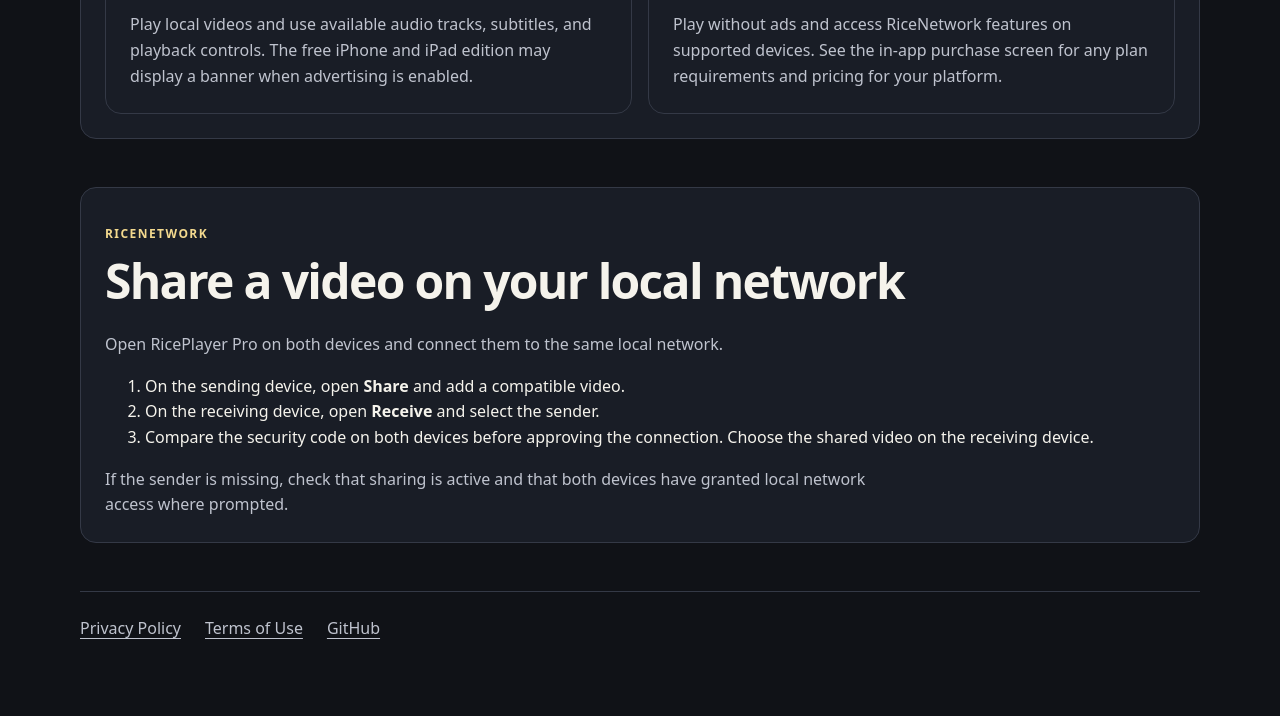
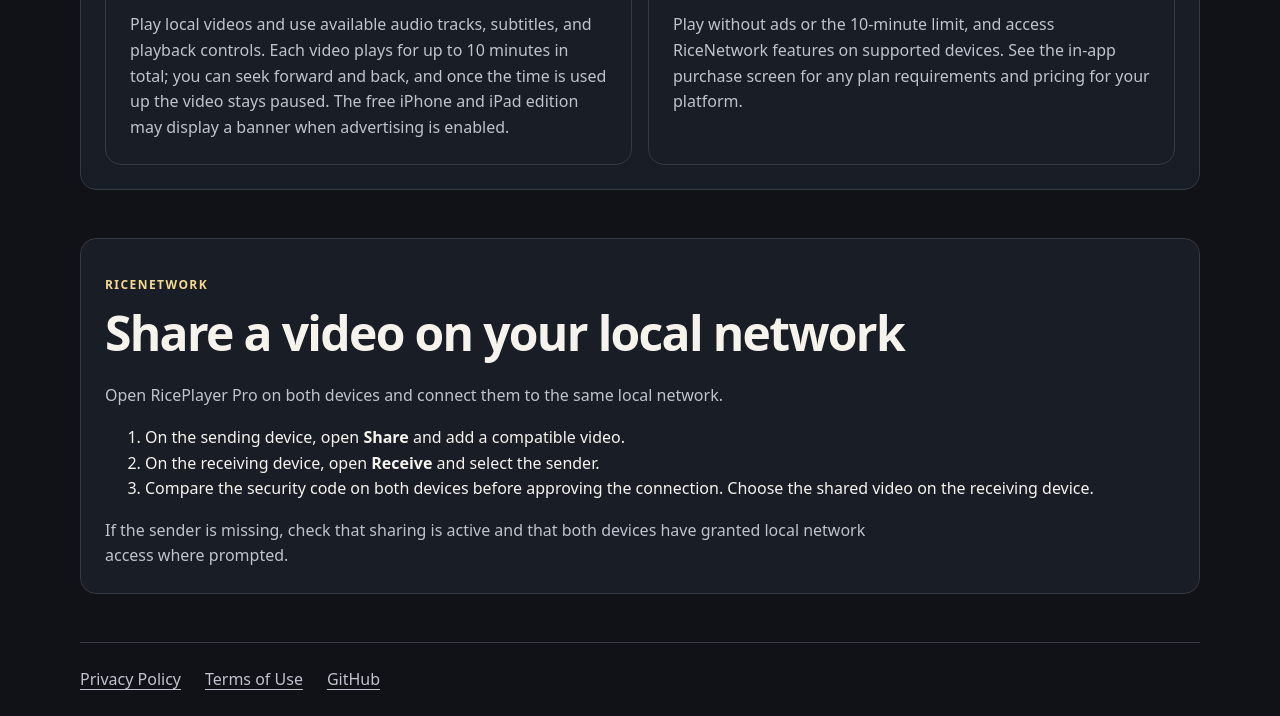
Before and after one commit to cp529414/RicePlayer, a plain HTML site: page docs/index.html in a window 1280 px wide. Shown: the part 1344-2060 px from the top of the page. Before the commit the page ends 2009 px from the top, so only its background shows below. Drawn offline with Linux system fonts and the light colour scheme.

Commit message:
Describe the Basic 10-minute playback limit
Co-Authored-By: Claude Sonnet 5.5 <noreply@anthropic.com>

```diff
--- a/docs/index.html
+++ b/docs/index.html
@@ -31,8 +31,8 @@
 <section class="sharing" id="editions" aria-labelledby="editions-title">
 <h2 id="editions-title">Free and Pro</h2>
 <div class="grid">
-<article><h3>RicePlayer</h3><p>Play local videos and use available audio tracks, subtitles, and playback controls. The free iPhone and iPad edition may display a banner when advertising is enabled.</p></article>
-<article><h3>RicePlayer Pro</h3><p>Play without ads and access RiceNetwork features on supported devices. See the in-app purchase screen for any plan requirements and pricing for your platform.</p></article>
+<article><h3>RicePlayer</h3><p>Play local videos and use available audio tracks, subtitles, and playback controls. Each video plays for up to 10 minutes in total; you can seek forward and back, and once the time is used up the video stays paused. The free iPhone and iPad edition may display a banner when advertising is enabled.</p></article>
+<article><h3>RicePlayer Pro</h3><p>Play without ads or the 10-minute limit, and access RiceNetwork features on supported devices. See the in-app purchase screen for any plan requirements and pricing for your platform.</p></article>
 </div>
 </section>
 <section class="sharing" id="sharing" aria-labelledby="sharing-title">
```
Also changed, not shown: docs/zh-Hant/index.html (+2 -2 lines).
